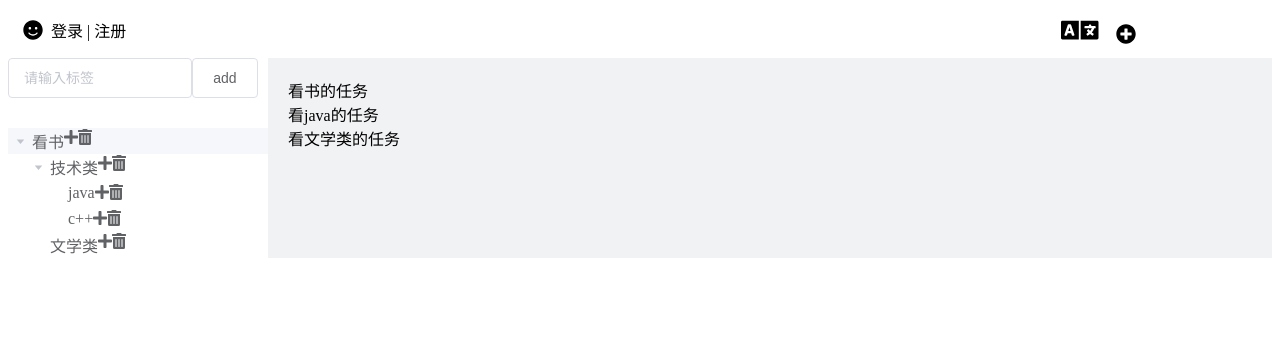
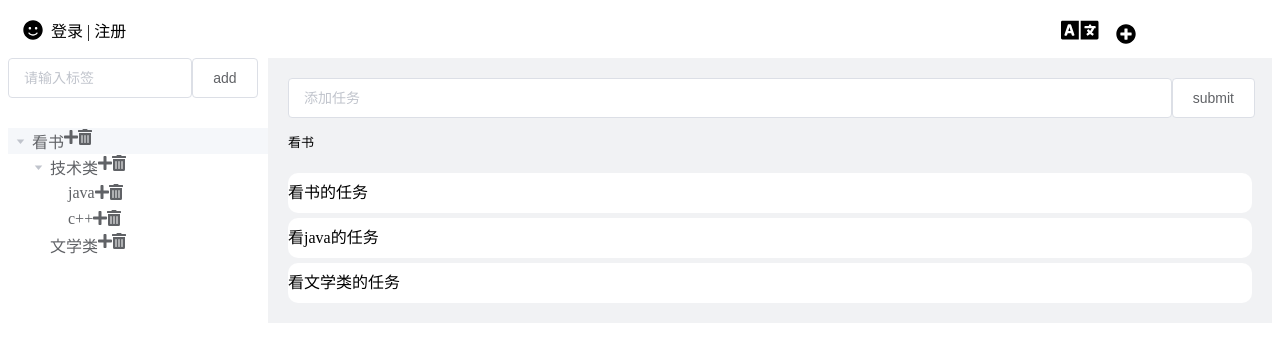
Before and after one commit to manyuet/vue_pomodoro, a Vue app: page / in a window 1280 px wide. Both pictures are taken after a click on the element "看书". Shown: the top 362 px of the page. Built offline with nearby package versions, Linux system fonts and the light colour scheme.

Commit message:
新增任务

```diff
--- a/src/components/taskManage.vue
+++ b/src/components/taskManage.vue
@@ -1,8 +1,15 @@
 <template>
   <div id="frame">
-    <div v-for="(task,index) in shouldShowTasks" :key="index">
+    <el-row>
+      <el-col :span="22">
+        <el-input v-model="taskName" placeholder="添加任务" /></el-col>
+      <el-col :span="2">
+        <el-button @click="submitTasks">submit</el-button></el-col>
+    </el-row>
+    <el-row class="tag-title">{{ tagOfTask }}</el-row>
+    <el-row v-for="(task,index) in shouldShowTasks" :key="index" class="task-row">
       {{ task.name }}
-    </div>
+    </el-row>
   </div>
 
 </template>
@@ -12,7 +19,13 @@ export default {
   name: 'TaskManage',
   data() {
     return {
+      tagOfTask: '',
       shouldShowTasks: [],
+      taskName: '',
+      newTask: {
+        name: '',
+        tag: ''
+      },
       allTasks: [
         {
           name: '看书的任务',
@@ -45,20 +58,30 @@ export default {
   },
   methods: {
     showTasks(shouldShowTags) {
+      this.tagOfTask = shouldShowTags[0]
       this.shouldShowTasks = this.allTasks.filter(task => shouldShowTags.includes(task.tag))
-
-      // this.shouldShowTasks = []
-      // for (let i = 0; i < shouldShowTags.length; i++) {
-      //   for (const task of this.allTasks) {
-      //     if (task.tag === shouldShowTags[i]) {
-      //       this.shouldShowTasks.push(task)
-      //     }
-      //   }
-      // }
+    },
+    submitTasks() {
+      this.newTask.name = this.taskName
+      this.newTask.tag = this.tagOfTask
+      this.allTasks.push(this.newTask)
+      this.shouldShowTasks.push(this.newTask)
+      this.taskName = ''
+      console.log(this.allTasks)
     }
   }
 }
 </script>
 
 <style scoped>
+  .tag-title{
+    line-height: 50px;
+    font-size: small;
+  }
+  .task-row{
+    background-color: white;
+    line-height: 40px;
+    border-radius: 10px;
+    margin-top: 5px;
+  }
 </style>
```
